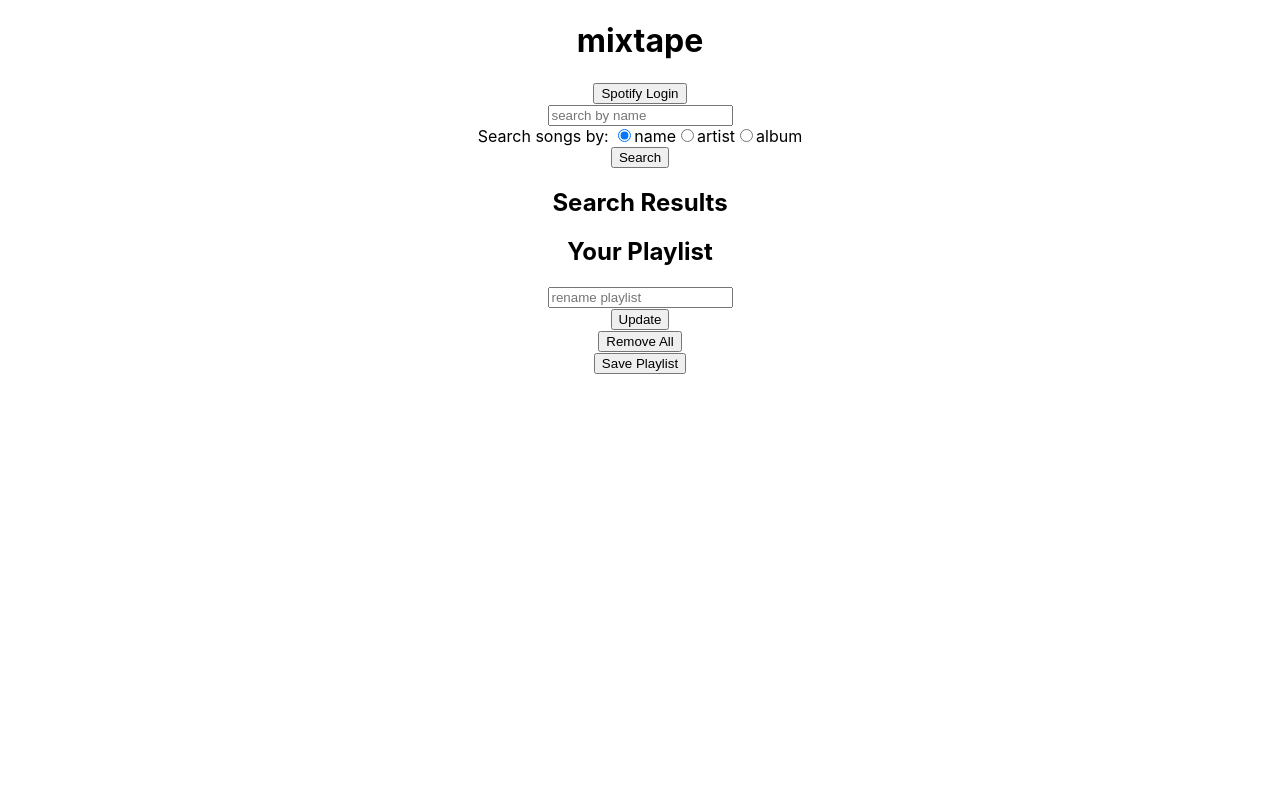
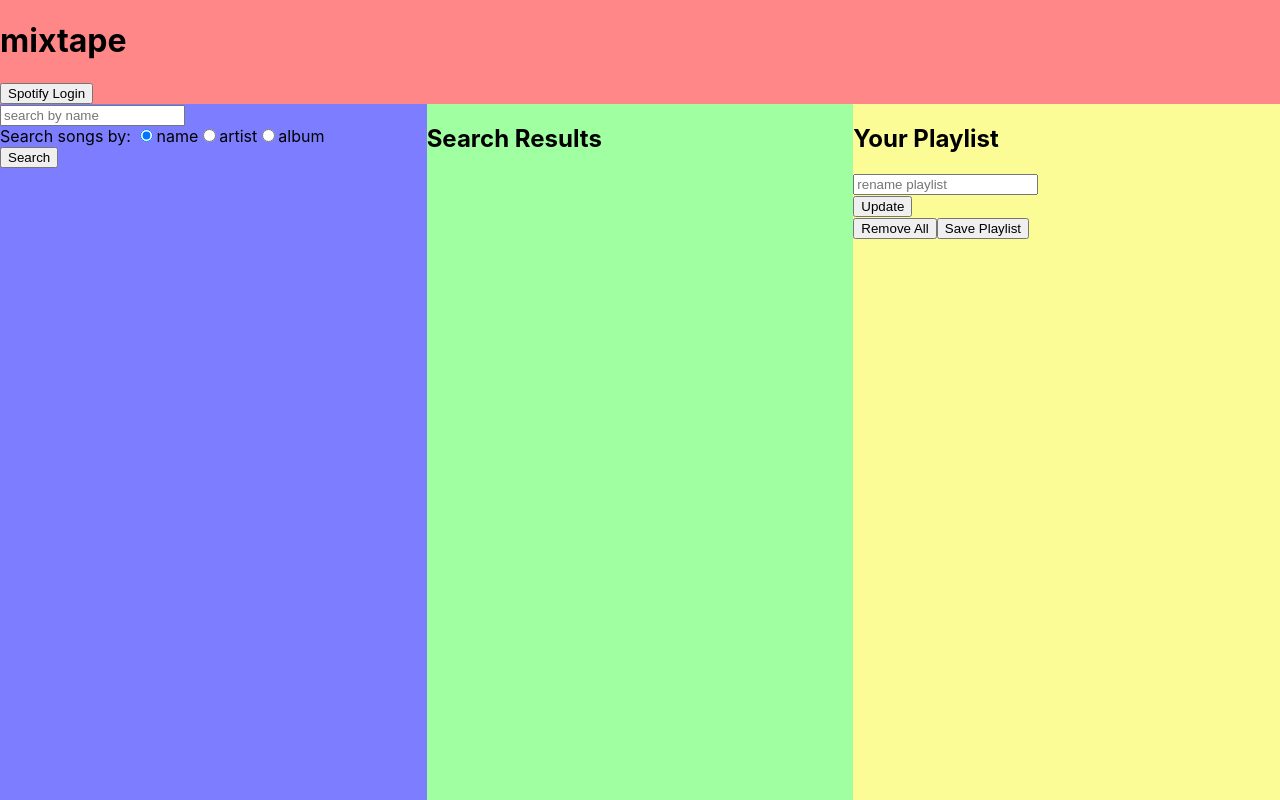
Before and after one commit to paul3042/mixtape, a React (Create React App) app: page / in a window 1280 px wide. Built offline with nearby package versions, Linux system fonts and the light colour scheme.

Commit message:
create grid

```diff
--- a/src/App.css
+++ b/src/App.css
@@ -1,6 +1,38 @@
 .App {
-  text-align: center;
+  display: grid;
+  grid-template-areas:
+    "header header header"
+    "searchbar search-results playlist";
+  grid-template-columns: repeat(3, 1fr);
+  grid-template-rows: auto 1fr;
+
+  height: 100vh;
+
+  /*text-align: center;*/
 }
+
+.header {
+  grid-area: header;
+  background-color: rgb(255, 135, 135);
+
+}
+
+.searchbar {
+  grid-area: searchbar;
+  background-color: rgb(125, 125, 255);
+}
+
+.search-results {
+  grid-area: search-results;
+  background-color: rgb(160, 255, 160);
+}
+
+.playlist {
+  grid-area: playlist;
+  background-color: rgb(252, 252, 151);
+}
+
+
 
 
 
--- a/src/App.js
+++ b/src/App.js
@@ -1,10 +1,9 @@
 import React, { useState } from 'react';
 
-import SpotifyLogin from './Components/SpotifyLogin';
+import Header from './Components/Header';
 import SearchBar from './Components/SearchBar';
 import SearchResults from './Components/SearchResults';
 import Playlist from './Components/Playlist';
-import SaveToSpotify from './Components/SaveToSpotify';
 
 import './App.css';
 
@@ -18,33 +17,51 @@ function App() {
   const [playlistTitle, setPlaylistTitle] = useState('Your Playlist');
   const [searchSubmitted, setSearchSubmitted] = useState(false);
 
+  const [tokenErrorMessage, setTokenErrorMessage] = useState('');
+  const [accessToken, setAccessToken] = useState(null);
+  const [tokenExpirationTime, setTokenExpirationTime] = useState(null);
+
   return (
     <div className="App">
-      <h1>mixtape</h1>
-      <SpotifyLogin
-        setUserId={setUserId} />
+      <Header
+        className="header"
+
+        setUserId={setUserId}
+        setTokenErrorMessage={setTokenErrorMessage}
+        accessToken={accessToken}
+        setAccessToken={setAccessToken}
+        setTokenExpirationTime={setTokenExpirationTime} />
+
       <SearchBar
+        className="searchbar"
+
+        tokenErrorMessage={tokenErrorMessage}
+        accessToken={accessToken}
+        tokenExpirationTime={tokenExpirationTime}
         setTracks={setTracks}
         searchType={searchType}
         setSearchType={setSearchType}
         setSearchErrorMessage={setSearchErrorMessage}
         setSearchSubmitted={setSearchSubmitted}
         userId={userId} />
+
       <SearchResults
+        className="search-results"
+
         tracks={tracks}
         searchErrorMessage={searchErrorMessage}
         selectedTracks={selectedTracks}
         setSelectedTracks={setSelectedTracks}
         searchSubmitted={searchSubmitted} />
+
       <Playlist
+       className="playlist"
+
+        userId={userId}
         selectedTracks={selectedTracks}
         setSelectedTracks={setSelectedTracks}
         playlistTitle={playlistTitle}
         setPlaylistTitle={setPlaylistTitle} />
-      <SaveToSpotify
-        userId={userId}
-        selectedTracks={selectedTracks}
-        playlistTitle={playlistTitle} />
     </div>
   );
 }
--- /dev/null
+++ b/src/Components/Header.js
@@ -0,0 +1,19 @@
+import React from "react";
+import SpotifyLogin from "./SpotifyLogin";
+
+function Header({className, setUserId, setTokenErrorMessage, accessToken,
+    setAccessToken, setTokenExpirationTime }) {
+    return (
+        <div className={className}>
+        <h1>mixtape</h1>
+        <SpotifyLogin
+             setUserId={setUserId}
+             setTokenErrorMessage={setTokenErrorMessage}
+             accessToken={accessToken}
+             setAccessToken={setAccessToken}
+             setTokenExpirationTime={setTokenExpirationTime} />
+        </div>
+    );
+}
+
+export default Header;
--- a/src/Components/Playlist.js
+++ b/src/Components/Playlist.js
@@ -1,7 +1,9 @@
 import React, { useState } from "react";
 import AudioPreview from "./AudioPreview";
+import SaveToSpotify from "./SaveToSpotify";
 
-function Playlist({ selectedTracks, setSelectedTracks, playlistTitle, setPlaylistTitle }) {
+function Playlist({ className, userId, selectedTracks, setSelectedTracks,
+    playlistTitle, setPlaylistTitle }) {
     const [userInput, setUserInput] = useState('');
 
     const handleUserInput = (e) => {
@@ -29,7 +31,7 @@ function Playlist({ selectedTracks, setSelectedTracks, playlistTitle, setPlaylis
     }
 
     return (
-        <>
+        <div className={className}>
             <h2>{playlistTitle}</h2>
             <form onSubmit={handleSubmit}>
                 <input
@@ -52,9 +54,13 @@ function Playlist({ selectedTracks, setSelectedTracks, playlistTitle, setPlaylis
                     ))}
                 </div>
                 <button onClick={clearPlaylist}>Remove All</button>
+                <SaveToSpotify
+                    userId={userId}
+                    selectedTracks={selectedTracks}
+                    playlistTitle={playlistTitle} />
             </form>
 
-        </>
+        </div>
     );
 }
 
--- a/src/Components/SearchBar.js
+++ b/src/Components/SearchBar.js
@@ -1,7 +1,8 @@
 import React, { useState } from "react";
 
-function SearchBar({ setTracks, searchType,
-    setSearchType, setSearchErrorMessage, setSearchSubmitted, userId }) {
+function SearchBar({ className, setTracks, searchType,
+    setSearchType, setSearchErrorMessage, setSearchSubmitted, userId,
+    accessToken, tokenExpirationTime, tokenErrorMessage }) {
     const [userInput, setUserInput] = useState('');
     const [loginMessage, setLoginMessage] = useState('');
 
@@ -76,7 +77,20 @@ function SearchBar({ setTracks, searchType,
 
 
     return (
-        <>
+        <div className={className}>
+            {accessToken && (
+                <>
+                    {userId ? (
+                        <>
+                            <p>Signed in as {userId}</p>
+                            {tokenErrorMessage ? (<p style={{ color: 'red' }}>{tokenErrorMessage}</p>)
+                                : (<p>Session expires at {new Date(parseInt(tokenExpirationTime)).toLocaleTimeString()}</p>)}
+                        </>
+                    ) : (
+                        <p>Loading profile...</p>
+                    )}
+                </>)}
+
             <form onSubmit={handleSubmit}>
 
                 <input
@@ -116,7 +130,7 @@ function SearchBar({ setTracks, searchType,
                 <button type="submit">Search</button>
             </form>
             <p>{loginMessage}</p>
-        </>
+        </div>
     );
 };
 
--- a/src/Components/SearchResults.js
+++ b/src/Components/SearchResults.js
@@ -1,7 +1,7 @@
 import React from "react";
 import AudioPreview from "./AudioPreview";
 
-function SearchResults({ tracks, searchErrorMessage,
+function SearchResults({ className, tracks, searchErrorMessage,
     selectedTracks, setSelectedTracks, searchSubmitted }) {
 
     const selectTrack = (track) => {
@@ -11,7 +11,7 @@ function SearchResults({ tracks, searchErrorMessage,
     };
 
     return (
-        <>
+        <div className={className}>
             <h2>Search Results</h2>
             {searchErrorMessage ? (
                 <p>{searchErrorMessage}</p>
@@ -29,7 +29,7 @@ function SearchResults({ tracks, searchErrorMessage,
                     )}
                 </div>
             )}
-        </>
+        </div>
     );
 }
 
--- a/src/Components/SpotifyLogin.js
+++ b/src/Components/SpotifyLogin.js
@@ -1,10 +1,8 @@
-import React, { useState, useEffect } from "react";
+import React, { useEffect } from "react";
 
-function SpotifyLogin({ setUserId }) {
-    const [errorMessage, setErrorMessage] = useState('');
-    const [accessToken, setAccessToken] = useState(null);
-    const [tokenExpirationTime, setTokenExpirationTime] = useState(null);
-    const [userProfile, setUserProfile] = useState(null);
+function SpotifyLogin({ setUserId, accessToken, setAccessToken,
+    setTokenExpirationTime, setTokenErrorMessage }) {
+
     const stateKey = 'spotify_auth_state';
 
     useEffect(() => {
@@ -23,13 +21,12 @@ function SpotifyLogin({ setUserId }) {
                 }
 
                 const data = await response.json();
-                setUserProfile(data);
                 setUserId(data.id);
-                setErrorMessage('');
+                setTokenErrorMessage('');
 
             } catch (error) {
                 console.error('Error ferching profile data', error);
-                setErrorMessage('Failed to fetch profile data.')
+                setTokenErrorMessage('Failed to fetch profile data.')
             }
         };
 
@@ -51,14 +48,14 @@ function SpotifyLogin({ setUserId }) {
                         localStorage.removeItem('access_token');
                         localStorage.removeItem('token_expiration_time');
                         localStorage.removeItem(stateKey);
-                        setErrorMessage('Authentication failed. Please try again');
+                        setTokenErrorMessage('Authentication failed. Please try again');
                         return;
                     }
 
                     const expirationTime = new Date().getTime() + expiresIn * 1000;
                     setAccessToken(token);
                     setTokenExpirationTime(expirationTime);
-                    setErrorMessage('');
+                    setTokenErrorMessage('');
 
                     localStorage.setItem('access_token', token);
                     localStorage.setItem('token_expiration_time', expirationTime);
@@ -76,20 +73,20 @@ function SpotifyLogin({ setUserId }) {
                         if (currentTime < savedExpirationTime) {
                             setAccessToken(savedToken);
                             setTokenExpirationTime(savedExpirationTime);
-                            setErrorMessage('');
+                            setTokenErrorMessage('');
 
                             await getProfile(savedToken);
                         } else {
                             // Condition 3: remove expired credentials so process can start again
                             localStorage.removeItem('access_token');
                             localStorage.removeItem('token_expiration_time');
-                            setErrorMessage('Access token has expired. Please try again');
+                            setTokenErrorMessage('Access token has expired. Please try again');
                         }
                     }
                 }
             } catch (error) {
                 console.error('Error handling token', error);
-                setErrorMessage('Authentication error');
+                setTokenErrorMessage('Authentication error');
             }
         };
         handleToken();
@@ -130,7 +127,6 @@ function SpotifyLogin({ setUserId }) {
         setUserId('');
         setAccessToken(null);
         setTokenExpirationTime(null);
-        setUserProfile(null);
         localStorage.removeItem('access_token');
         localStorage.removeItem('token_expiration_time');
         localStorage.removeItem('spotify_auth_state');
@@ -141,19 +137,10 @@ function SpotifyLogin({ setUserId }) {
 
     return (
         <>
-            {errorMessage && <p style={{ color: 'red' }}>{errorMessage}</p>}
             {!accessToken && <button onClick={handleLogin}>Spotify Login</button>}
             {accessToken && (
                 <>
                     <button onClick={handleSignOut}>Sign Out</button>
-                    {userProfile ? (
-                        <>
-                            <p>Signed in as {userProfile.display_name}</p>
-                            <p>Session expires at {new Date(parseInt(tokenExpirationTime)).toLocaleTimeString()}</p>
-                        </>
-                    ) : (
-                        <p>Loading profile...</p>
-                    )}
                 </>)}
         </>
     )
```
